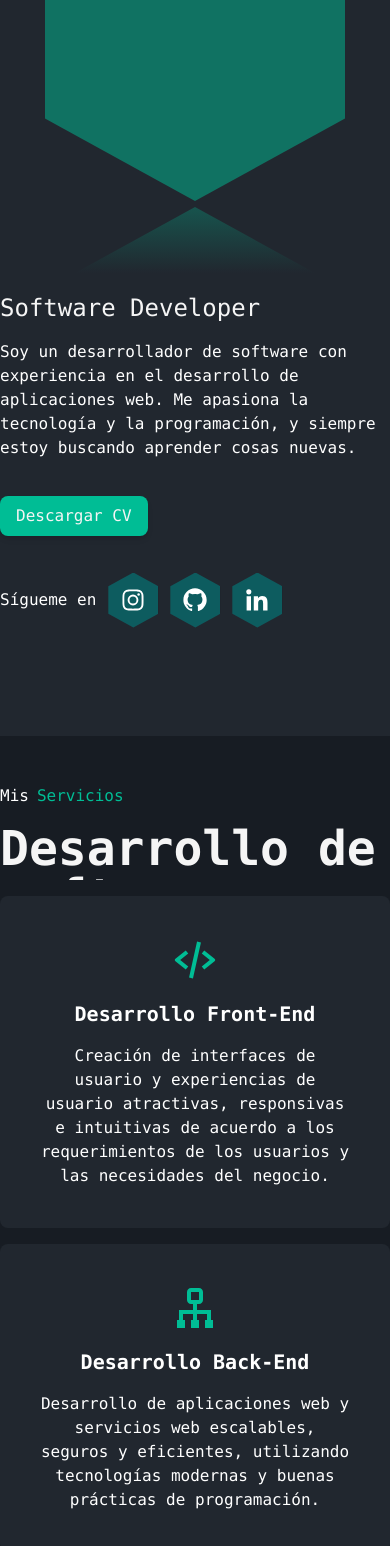
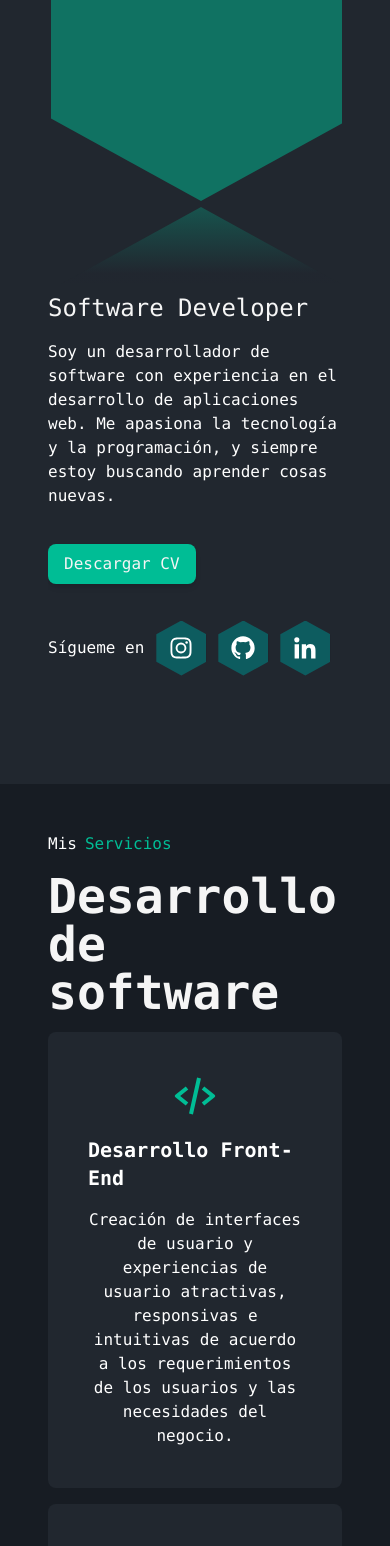
Before and after one commit to Dark-rambler/portafolio-2025, a React (Vite) app: page / in a window 390 px wide. Shown: the part 432-1978 px from the top of the page. Built offline with nearby package versions, Linux system fonts and the light colour scheme.

Commit message:
agrega responsive a mis servicios

```diff
--- a/src/components/myServicesSection/myServices.tsx
+++ b/src/components/myServicesSection/myServices.tsx
@@ -4,12 +4,12 @@ import IconSelect from "../IconSelect/iconSelect";
 export default function MyServicesSection() {
   const [t] = useTranslation("global");
   return (
-    <article className="py-12 md:px-24 bg-secondary">
+    <article className="py-12 px-12  md:px-24 bg-secondary">
       <div className="flex ">
         <div className="me-2"> {t("myServices.my")}</div>{" "}
         <div className="text-tertiary ">{t("myServices.services")}</div>
       </div>
-      <h1 className="text-quaternary mt-4 text-5xl h-14 font-semibold">
+      <h1 className="text-quaternary mt-4 text-5xl md:h-14 font-semibold">
         {t("myServices.title")}
       </h1>
       <section className="mt-4">
--- a/src/components/presentation/presentation.tsx
+++ b/src/components/presentation/presentation.tsx
@@ -22,7 +22,7 @@ export default function PresentationSection() {
   };
 
   return (
-    <article className="py-24 md:px-24">
+    <article className="py-24 md:px-24 px-12 ">
       <div className="grid md:grid-cols-2  gap-4 mx-auto ">
         <section className="  ">
           <div className="text-3xl flex">
--- a/src/output.css
+++ b/src/output.css
@@ -729,10 +729,6 @@ video {
   width: 100vw;
 }
 
-.w-3 {
-  width: 0.75rem;
-}
-
 .-rotate-12 {
   --tw-rotate: -12deg;
   transform: translate(var(--tw-translate-x), var(--tw-translate-y)) rotate(var(--tw-rotate)) skewX(var(--tw-skew-x)) skewY(var(--tw-skew-y)) scaleX(var(--tw-scale-x)) scaleY(var(--tw-scale-y));
@@ -846,6 +842,11 @@ video {
 
 .p-10 {
   padding: 2.5rem;
+}
+
+.px-12 {
+  padding-left: 3rem;
+  padding-right: 3rem;
 }
 
 .px-4 {
@@ -1042,6 +1043,10 @@ video {
     height: 100%;
   }
 
+  .md\:h-14 {
+    height: 3.5rem;
+  }
+
   .md\:grid-cols-2 {
     grid-template-columns: repeat(2, minmax(0, 1fr));
   }
```
